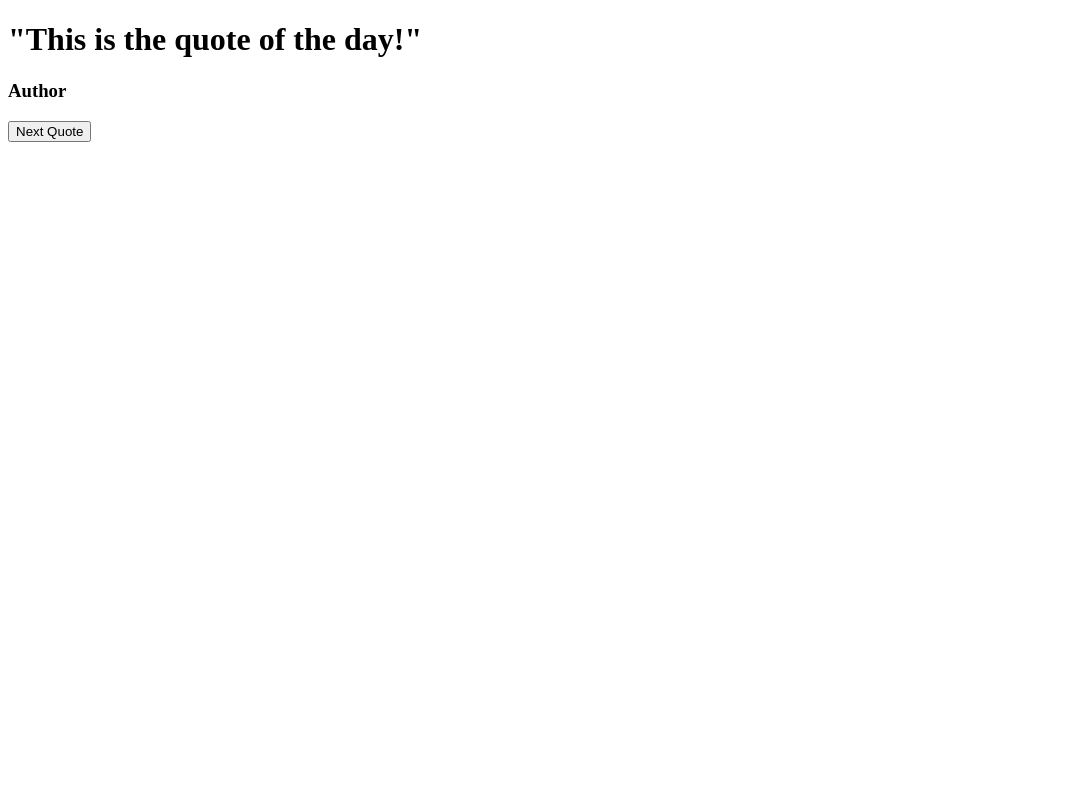
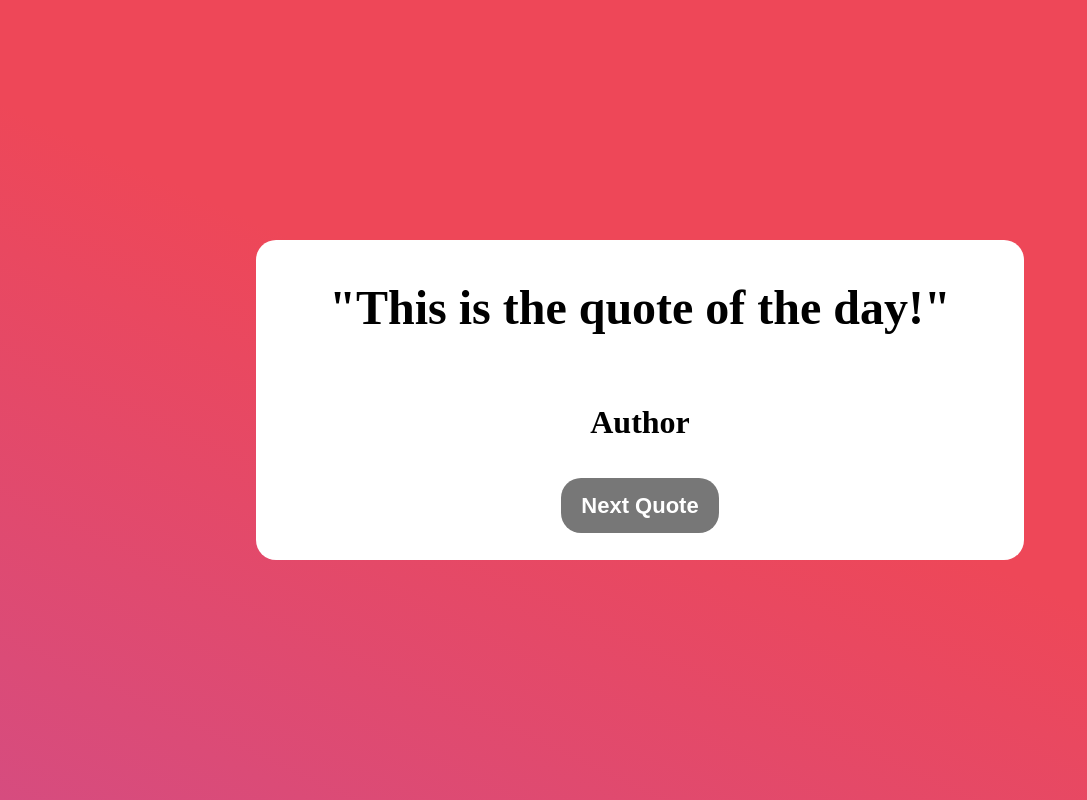
Before and after one commit to Jesusborjas006/random-quote-generator, a plain HTML site: page index.html in a window 1280 px wide. Shown: the whole page, without its empty margins (0-1087 px from the left). Drawn offline with Linux system fonts and the light colour scheme.

Commit message:
Add styling

```diff
--- a/index.html
+++ b/index.html
@@ -10,8 +10,8 @@
   <body>
     <main>
       <div class="card">
-        <h1>"This is the quote of the day!"</h1>
-        <h3>Author</h3>
+        <h1 class="quote">"This is the quote of the day!"</h1>
+        <h3 class="person">Author</h3>
         <button class="btn">Next Quote</button>
       </div>
     </main>
--- a/style.css
+++ b/style.css
@@ -0,0 +1,58 @@
+* {
+  margin: 0;
+  padding: 0;
+  box-sizing: border-box;
+  text-align: center;
+  line-height: 1.6;
+}
+
+span {
+  font-weight: bolder;
+}
+
+body {
+  background-image: linear-gradient(25deg, #d64c7f, #ee4758 50%);
+}
+
+main {
+  height: 100vh;
+  width: 100vw;
+  display: flex;
+  justify-content: center;
+  align-items: center;
+}
+
+.card {
+  width: 60%;
+  height: 40%;
+  background: #fff;
+  border-radius: 20px;
+}
+
+.quote {
+  margin-top: 30px;
+  font-size: 3rem;
+}
+
+.person {
+  font-size: 2rem;
+  position: relative;
+  top: 50px;
+}
+
+.btn {
+  font-size: 22px;
+  font-weight: bold;
+  padding: 10px 20px;
+  border-radius: 20px;
+  border: none;
+  background-color: #777777;
+  margin-top: 80px;
+  color: #ffffff;
+  cursor: pointer;
+}
+
+.btn:hover {
+  background-color: #ee4758;
+  color: #fff;
+}
```
